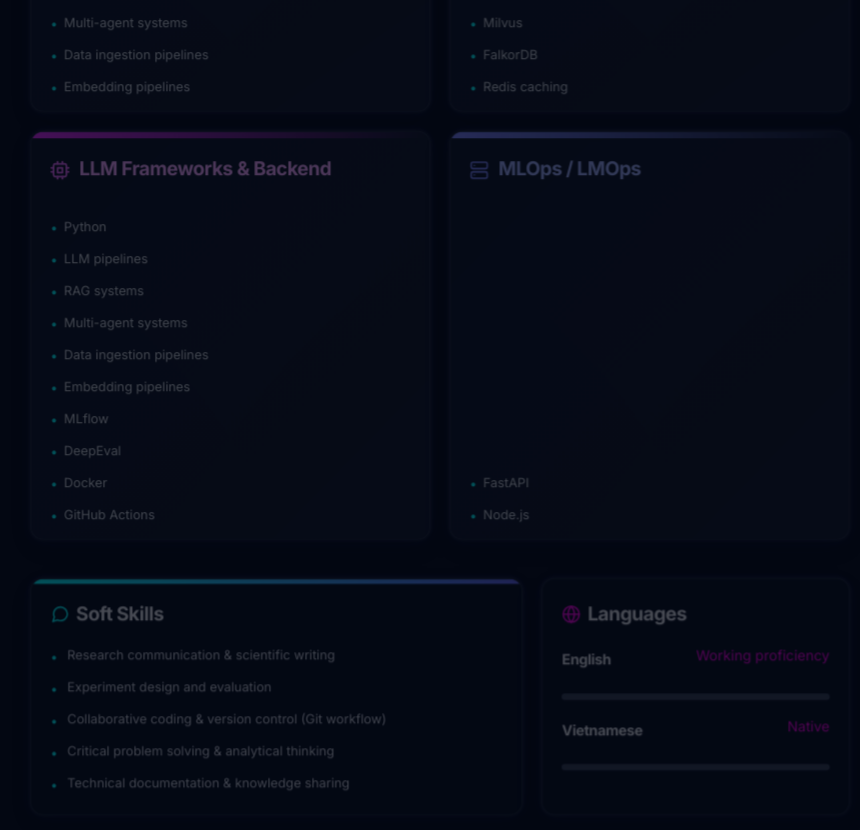
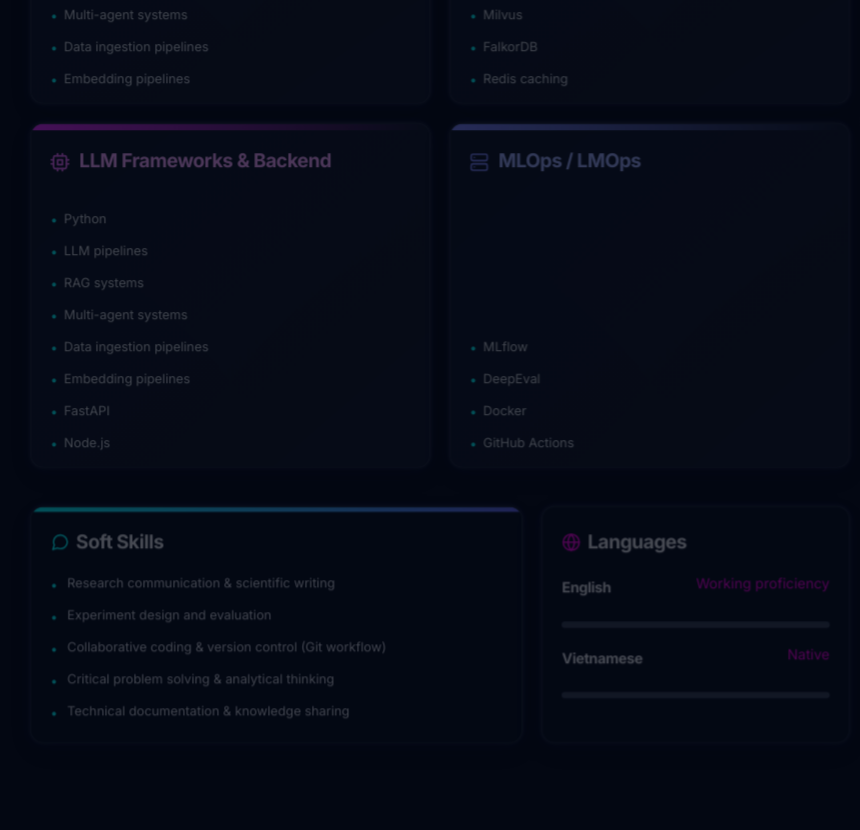
Before and after one commit to hoangvu1806/VuxPortfolio, a Next.js app: page /about in a window 1280 px wide. Shown: the part 2968-3798 px from the top of the page, without its empty margins (200-1060 px from the left). Built offline with nearby package versions, Linux system fonts and the light colour scheme; no server answers.

Commit message:
about: update skills category card binding mapping

```diff
--- a/src/app/about/page-client.tsx
+++ b/src/app/about/page-client.tsx
@@ -45,7 +45,7 @@ export default function AboutPage() {
             icon: <FiCode className="text-primary text-2xl" />,
             accent: "from-primary to-secondary",
             titleClass: "text-primary",
-            items: profile.skills.technical[0]?.items ?? [],
+            items: profile.skills.technical[2]?.items ?? [],
         },
         {
             category: "Vector & Graph Databases",
@@ -60,8 +60,8 @@ export default function AboutPage() {
             accent: "from-fuchsia-500 to-primary",
             titleClass: "text-fuchsia-300",
             items: [
-                ...(profile.skills.technical[2]?.items ?? []),
-                ...(profile.skills.technical[3]?.items ?? []),
+                ...(profile.skills.technical[0]?.items ?? []),
+                ...(profile.skills.technical[4]?.items ?? []),
             ],
         },
         {
@@ -69,7 +69,7 @@ export default function AboutPage() {
             icon: <FiServer className="text-indigo-400 text-2xl" />,
             accent: "from-indigo-400 to-secondary",
             titleClass: "text-indigo-300",
-            items: profile.skills.technical[4]?.items ?? [],
+            items: profile.skills.technical[3]?.items ?? [],
         },
     ];
 
```
